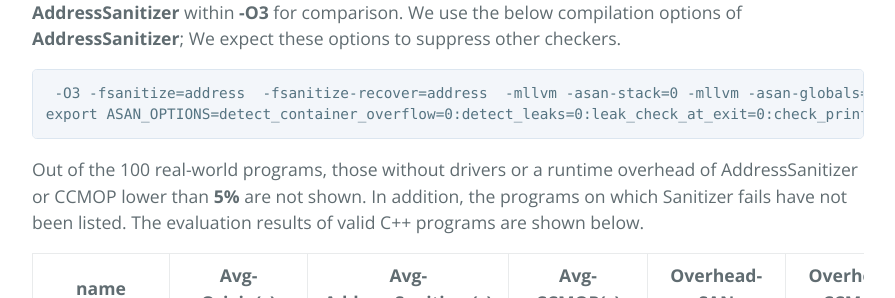
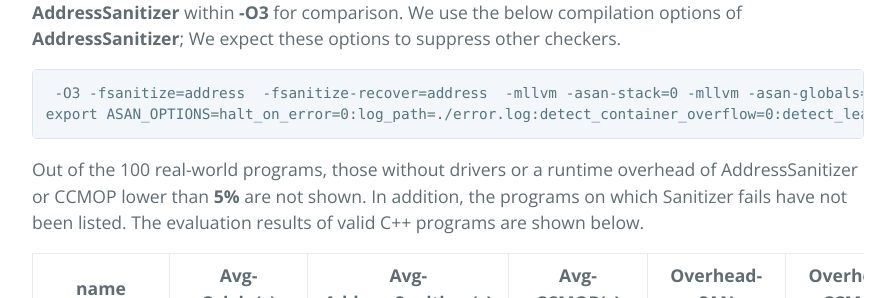
Before and after one commit to c2ppmop/c2ppmop.github.io, a Jekyll site: the page built from evaluation.md, in a window 1280 px wide and 900 px high, scrolled down 11538 px. Shown: the part 175-473 px from the top of the window, without its empty margins (192-1087 px from the left). Built offline with Jekyll 4.4.1, drawn with Linux system fonts in a browser that asks for light colours; our own code applies the rules of GitHub Pages for plain Markdown files.

Commit message:
Update evaluation.md

````diff
--- a/evaluation.md
+++ b/evaluation.md
@@ -255,7 +255,7 @@ The above figure or table shows that the compilation overhead of the majority (7
 We evaluate the runtime overhead for the Use-after-free property. We did experiments on **AddressSanitizer** within **-O3** for comparison. We use the below compilation options of **AddressSanitizer**; We expect these options to suppress other checkers.
 ```code
  -O3 -fsanitize=address  -fsanitize-recover=address  -mllvm -asan-stack=0 -mllvm -asan-globals=0 -fno-sanitize-address-use-after-scope
-export ASAN_OPTIONS=detect_container_overflow=0:detect_leaks=0:leak_check_at_exit=0:check_printf=0:detect_container_overflow=0:buffer_overflow=0:report_globals=0:detect_stack_use_after_return=0:new_delete_type_mismatch=0:alloc_dealloc_mismatch=0:poison_heap=0:poison_partial=0:protect_shadow_gap=0:check_malloc_usable_size=0:allow_user_poisoning=0:replace_intrin=0:replace_str=0
+export ASAN_OPTIONS=halt_on_error=0:log_path=./error.log:detect_container_overflow=0:detect_leaks=0:leak_check_at_exit=0:check_printf=0:detect_container_overflow=0:buffer_overflow=0:report_globals=0:detect_stack_use_after_return=0:new_delete_type_mismatch=0:alloc_dealloc_mismatch=0:poison_heap=0:poison_partial=0:protect_shadow_gap=0:check_malloc_usable_size=0:allow_user_poisoning=0
 ```
 Out of the 100 real-world programs, those without drivers or a runtime overhead of AddressSanitizer or CCMOP lower than **5%** are not shown. In addition, the programs on which Sanitizer fails have not been listed. The evaluation results of valid C++ programs are shown below.
 
````
